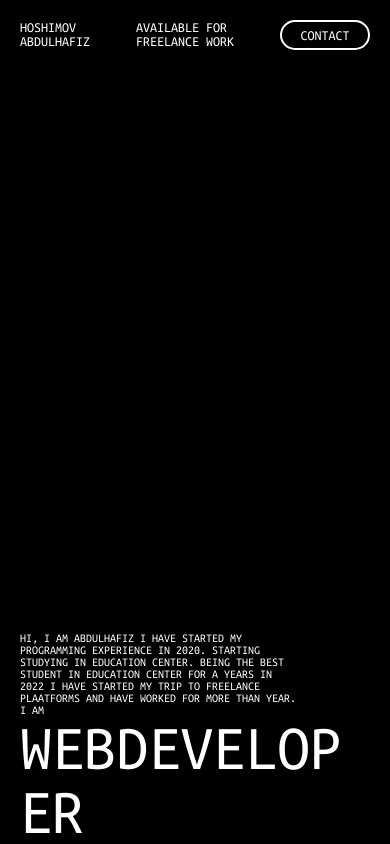
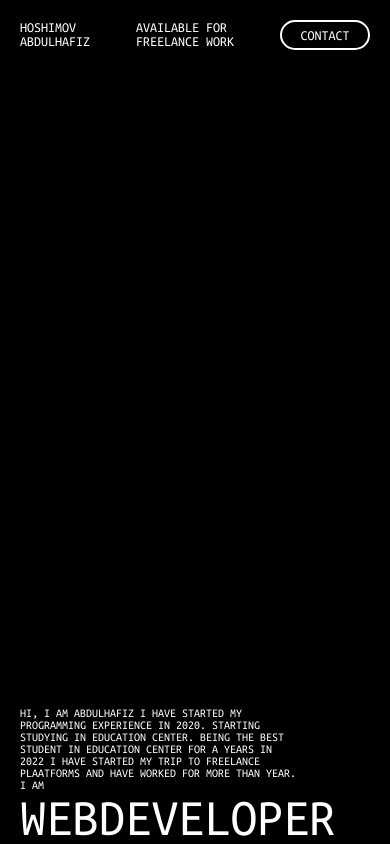
Before and after one commit to abdulhafiz7156/portfolio, a Vue app: page / in a window 390 px wide. Shown: the top 844 px of the page. Built offline with nearby package versions, Linux system fonts and the light colour scheme.

Commit message:
fixed bug with h1

```diff
--- a/src/style.css
+++ b/src/style.css
@@ -375,14 +375,20 @@ li {
     font-size: 35px;
   }
   .footer__screen__h1 {
-    font-size: 11vw;
+    font-size: 9vw;
   }
 }
 
 @media screen and (max-width: 768px) {
+  .footer__screen__h1 {
+    font-size: 8vw;
+  }
   .first__screen__about__p {
     width: 276px;
     font-size: 12px;
+  }
+  .first__screen__text {
+    font-size: 10vw;
   }
   .first__screen__scroll {
     margin-bottom: 20px;
@@ -430,6 +436,9 @@ li {
 }
 
 @media screen and (max-width: 576px) {
+  .first__screen__text {
+    font-size: 9vw;
+  }
   .first__screen__scroll__p {
     display: none;
   }
```
